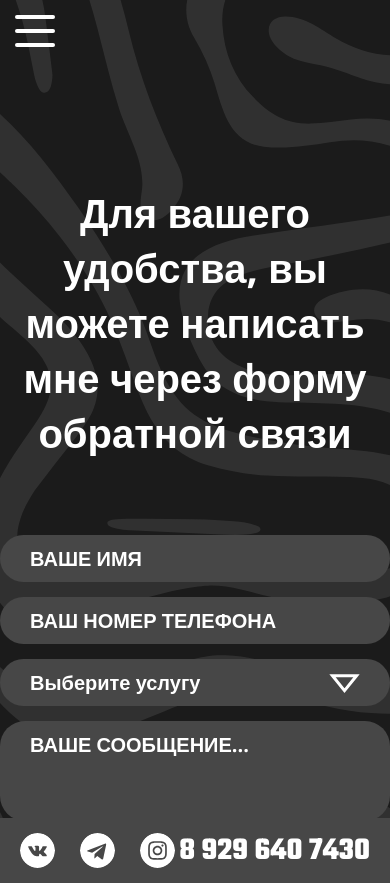
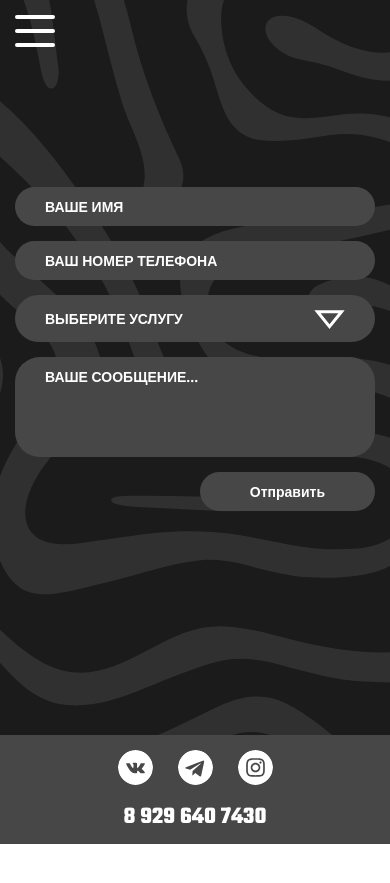
Before and after one commit to awwwdde/ASKBROWS, a React (Create React App) app: page /contacts in a window 390 px wide. After the commit the page ends 844 px from the top, so only its background shows below. Built offline with nearby package versions, Linux system fonts and the light colour scheme.

Commit message:
Доделана моб. версия сайта

```diff
--- a/src/components/footer/footer.module.scss
+++ b/src/components/footer/footer.module.scss
@@ -3,7 +3,7 @@
   left: 0;
   bottom: 0;
   width: 100%;
-  padding: 15px 20px;
+  padding: 15px;
   background-color: #474747;
   display: flex;
   justify-content: space-between;
@@ -55,3 +55,16 @@
     }
   }
 }
+
+@media (max-width: 425px) {
+  .footer {
+    flex-direction: column;
+    gap: 20px;
+
+    &__tel {
+      &Link {
+        font-size: 24px;
+      }
+    }
+  }
+}
--- a/src/components/menu/menu.module.scss
+++ b/src/components/menu/menu.module.scss
@@ -66,11 +66,9 @@
 
   &__list {
     position: absolute;
-
     left: 0;
     top: 0;
     background-color: #1b1b1b;
-    max-width: 430px;
     width: 100%;
     height: 100vh;
     display: flex;
@@ -87,9 +85,9 @@
 
     &Title {
       position: absolute;
-      top: 65px;
+      top: 10px;
       color: #323232;
-      font-size: 32px;
+      font-size: 28px;
       font-weight: 900;
       text-transform: uppercase;
     }
--- a/src/components/portfolioCards/portfolioCards.module.scss
+++ b/src/components/portfolioCards/portfolioCards.module.scss
@@ -4,10 +4,28 @@
   padding: 0 20px;
   display: grid;
   grid-template-columns: 1fr 1fr 1fr;
-  grid-gap: 110px;
+  grid-gap: 6.25vw;
   &__item {
     background-color: #fff;
     width: 100%;
     height: 31.25vw;
   }
 }
+@media (max-width: 1024px) {
+  .portfolioCards {
+    grid-template-columns: 1fr 1fr;
+
+    &__item {
+      height: 52vw;
+    }
+  }
+}
+
+@media (max-width: 576px) {
+  .portfolioCards {
+    grid-template-columns: 1fr;
+    &__item {
+      height: 100vw;
+    }
+  }
+}
--- a/src/components/priceItem/priceItem.module.scss
+++ b/src/components/priceItem/priceItem.module.scss
@@ -3,6 +3,7 @@
   flex-direction: column;
   align-items: center;
   font-weight: 900;
+  text-align: center;
   &__title {
     font-size: 32px;
     text-transform: uppercase;
@@ -19,3 +20,19 @@
     text-transform: uppercase;
   }
 }
+
+@media (max-width: 425px) {
+  .priceItem {
+    &__title {
+      font-size: 20px;
+    }
+
+    &__descr {
+      font-size: 16px;
+    }
+
+    &__price {
+      font-size: 20px;
+    }
+  }
+}
--- a/src/components/title/title.module.scss
+++ b/src/components/title/title.module.scss
@@ -1,7 +1,19 @@
 .title {
-  padding-top: 185px;
+  padding: 185px 15px 0 15px;
   color: #fff;
   font-size: 40px;
   font-weight: 900;
   text-align: center;
 }
+
+@media (max-width: 973px) {
+  .title {
+    padding-top: 0px;
+  }
+}
+
+@media (max-width: 768px) {
+  .title {
+    display: none;
+  }
+}
--- a/src/pages/about/about.scss
+++ b/src/pages/about/about.scss
@@ -5,13 +5,20 @@
   flex-direction: column;
   align-items: center;
   justify-content: center;
-
+  padding: 0 15px;
   &__subtitle {
     position: relative;
     max-width: 1030px;
-    padding: 0 20px;
     color: #fff;
     text-align: justify;
     font-size: 20px;
   }
 }
+
+@media (max-width: 425px) {
+  .about {
+    min-height: calc(100vh - 117px);
+    padding-top: 70px;
+    padding-bottom: 130px;
+  }
+}
--- a/src/pages/contacts/Contacts.jsx
+++ b/src/pages/contacts/Contacts.jsx
@@ -55,6 +55,7 @@ function Contacts() {
               })}
             </ul>
             <svg
+              onClick={() => setServicesActive(!servicesActive)}
               className={
                 servicesActive
                   ? 'contacts__form-services-arrow contacts__form-services-arrow_active'
--- a/src/pages/contacts/contacts.scss
+++ b/src/pages/contacts/contacts.scss
@@ -1,9 +1,10 @@
 .contacts {
   background: url('../../graphics/images/contacts_bg.svg') no-repeat center top / cover;
   min-height: 100vh;
-
+  padding: 0 15px;
   &__inner {
     max-width: 1200px;
+    width: 100%;
     margin: 0 auto;
     margin-top: 75px;
     display: flex;
@@ -57,9 +58,14 @@
       max-height: 47px;
       transition: 0.3s;
       &_active {
-        max-height: 160px;
+        max-height: 220px;
       }
       &-title {
+        text-transform: uppercase;
+        max-width: calc(100% - 36px);
+        white-space: nowrap;
+        overflow: hidden;
+        text-overflow: ellipsis;
         display: block;
         user-select: none;
         color: #ffffff;
@@ -70,7 +76,7 @@
         position: absolute;
         top: 15px;
         right: 30px;
-        pointer-events: none;
+        cursor: pointer;
         transition: 0.3s;
         &_active {
           transform: rotateX(180deg);
@@ -84,6 +90,7 @@
         gap: 10px;
         margin-top: 10px;
         &-item {
+          width: 100%;
           color: rgba(0, 0, 0, 0.5);
           cursor: pointer;
           transition: 0.3s;
@@ -108,3 +115,55 @@
     }
   }
 }
+
+@media (max-width: 973px) {
+  .contacts {
+    display: flex;
+    flex-direction: column;
+    justify-content: center;
+    &__inner {
+      min-height: 460px;
+      align-items: start;
+      box-sizing: content-box;
+    }
+  }
+}
+
+@media (max-width: 768px) {
+  .contacts {
+    flex-direction: row;
+    align-items: center;
+
+    &__inner {
+      margin: 0;
+    }
+  }
+}
+
+@media (max-width: 576px) {
+  .contacts {
+    &__form {
+      &-item {
+        font-size: 14px;
+      }
+      &-services {
+        &-title {
+          line-height: 27px;
+        }
+      }
+    }
+
+    &__inner {
+      min-height: 411px;
+    }
+  }
+}
+
+@media (max-width: 425px) {
+  .contacts {
+    &__inner {
+      padding-top: 70px;
+      padding-bottom: 130px;
+    }
+  }
+}
--- a/src/pages/main/main.scss
+++ b/src/pages/main/main.scss
@@ -4,7 +4,7 @@
   display: flex;
   align-items: center;
   justify-content: center;
-
+  padding: 0 15px;
   &__left {
     position: relative;
     text-align: center;
@@ -42,6 +42,8 @@
 
   &__blur {
     position: fixed;
+    top: 0;
+    left: 0;
     z-index: -1;
     width: 100%;
     height: 100%;
@@ -57,6 +59,8 @@
   }
 
   &__modal {
+    width: 100%;
+    padding: 0 15px;
     position: fixed;
     z-index: -1;
     top: 50%;
@@ -94,7 +98,7 @@
       font-size: 32px;
       font-weight: 700;
       line-height: 140%;
-      margin-bottom: 35px;
+      margin-bottom: 15px;
       text-align: center;
       text-transform: uppercase;
     }
@@ -159,3 +163,45 @@
 // .page-exit-active {
 //   transition: opacity 0.3s;
 // }
+
+@media (max-width: 780px) {
+  .main {
+    &__title {
+      font-size: 96px;
+    }
+
+    &__subtitle {
+      font-size: 48px;
+    }
+  }
+}
+
+@media (max-width: 580px) {
+  .main {
+    &__title {
+      font-size: 64px;
+      margin-bottom: 10px;
+    }
+
+    &__subtitle {
+      font-size: 32px;
+      margin-bottom: 30px;
+    }
+  }
+}
+
+@media (max-width: 425px) {
+  .main {
+    min-height: calc(100vh - 109px);
+    &__title {
+      font-size: 16vw;
+    }
+    &__subtitle {
+      font-size: 7vw;
+    }
+    &__btn {
+      font-size: 8vw;
+      width: 100%;
+    }
+  }
+}
--- a/src/pages/portfolio/portfolio.scss
+++ b/src/pages/portfolio/portfolio.scss
@@ -2,6 +2,14 @@
   background: url('../../graphics/images/portfolio_bg.svg') no-repeat center top / cover;
   &__inner {
     width: 100%;
-    padding: 200px 0 160px 0;
+    padding: 200px 0 130px 0;
   }
 }
+
+@media (max-width: 576px) {
+  .portfolio {
+    &__inner {
+      padding-top: 70px;
+    }
+  }
+}
--- a/src/pages/price/price.scss
+++ b/src/pages/price/price.scss
@@ -5,6 +5,7 @@
   flex-direction: column;
   align-items: center;
   justify-content: center;
+  padding: 0 15px;
   &__title {
     color: #a08d70;
   }
@@ -16,3 +17,10 @@
     gap: 20px;
   }
 }
+
+@media (max-width: 425px) {
+  .price {
+    padding-top: 70px;
+    padding-bottom: 130px;
+  }
+}
```
